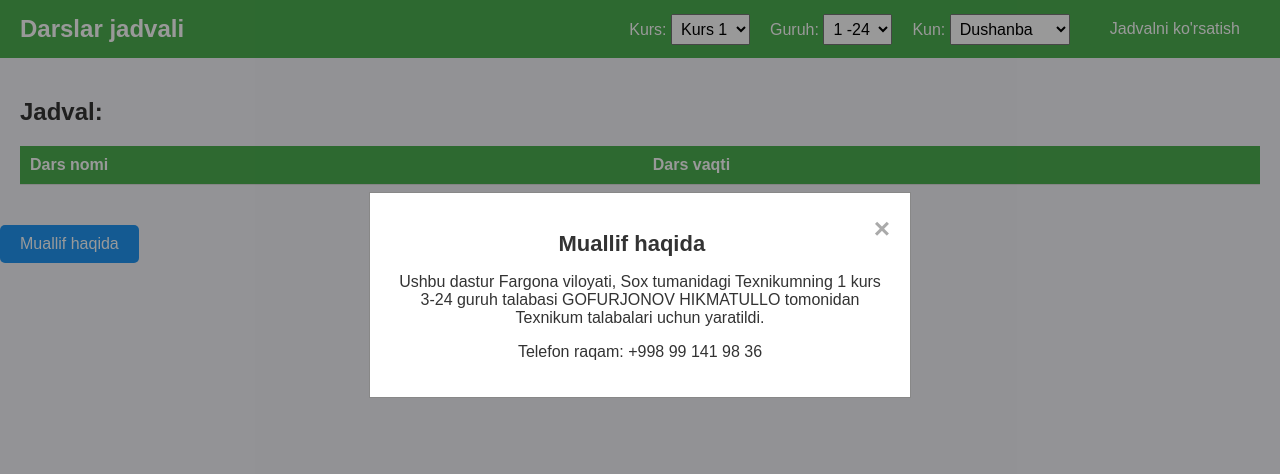
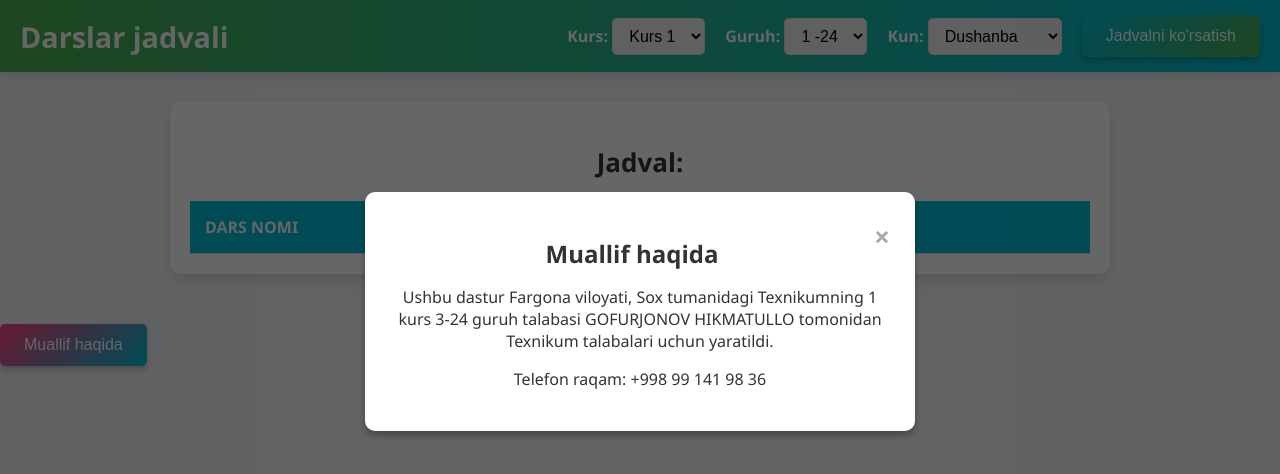
Before and after one commit to Hiki0611/darslar-tartibi.github.io, a plain HTML site: page index.html in a window 1280 px wide. Both pictures are taken after a click on the button "Muallif haqida". Drawn offline with Linux system fonts and the light colour scheme.

Commit message:
Update style.css

```diff
--- a/style.css
+++ b/style.css
@@ -1,22 +1,25 @@
 /* Основные стили */
 body {
-  font-family: Arial, sans-serif;
-  background-color: #f4f4f9;
+  font-family: 'Segoe UI', Tahoma, Geneva, Verdana, sans-serif;
+  background-color: #f0f4f8;
   margin: 0;
   padding: 0;
+  color: #333;
 }
 
 /* Навигационная панель */
 .navbar {
-  background-color: #4CAF50;
-  padding: 10px 20px;
+  background: linear-gradient(90deg, #4CAF50, #00bcd4);
+  padding: 15px 20px;
   display: flex;
   justify-content: space-between;
   align-items: center;
+  box-shadow: 0 4px 8px rgba(0, 0, 0, 0.1);
 }
 
 .navbar .logo h1 {
   color: white;
+  font-size: 1.8rem;
   margin: 0;
 }
 
@@ -32,35 +35,56 @@ body {
 
 .form-group label {
   color: white;
+  font-weight: bold;
 }
 
 select {
-  padding: 5px;
+  padding: 8px 12px;
   font-size: 16px;
+  border-radius: 5px;
+  border: 1px solid #ddd;
+  transition: background-color 0.3s ease;
+}
+
+select:focus {
+  background-color: #e3f2fd;
 }
 
 button {
-  background-color: #4CAF50;
+  background: linear-gradient(135deg, #00bcd4, #4CAF50);
   color: white;
-  padding: 10px 20px;
+  padding: 12px 24px;
   border: none;
   cursor: pointer;
   font-size: 16px;
   border-radius: 5px;
+  box-shadow: 0 4px 6px rgba(0, 0, 0, 0.2);
+  transition: background 0.3s, transform 0.3s ease;
 }
 
 button:hover {
-  background-color: #45a049;
+  background: linear-gradient(135deg, #4CAF50, #00bcd4);
+  transform: scale(1.05);
+}
+
+button:active {
+  transform: scale(0.98);
 }
 
 /* Контейнер для расписания */
 .container {
   padding: 20px;
+  max-width: 900px;
+  margin: 30px auto;
+  background-color: #fff;
+  border-radius: 10px;
+  box-shadow: 0 6px 12px rgba(0, 0, 0, 0.1);
 }
 
 h2 {
-  font-size: 24px;
+  font-size: 26px;
   color: #333;
+  text-align: center;
 }
 
 /* Таблица расписания */
@@ -71,34 +95,38 @@ h2 {
 }
 
 #schedule-table th, #schedule-table td {
-  padding: 10px;
+  padding: 15px;
   text-align: left;
   border-bottom: 1px solid #ddd;
 }
 
 #schedule-table th {
-  background-color: #4CAF50;
+  background-color: #00bcd4;
   color: white;
+  text-transform: uppercase;
 }
 
 #schedule-table td {
-  background-color: #f9f9f9;
+  background-color: #fafafa;
+  font-size: 16px;
 }
 
 /* Стили для кнопки "Muallif haqida" и модального окна */
 #author-btn {
-  background-color: #2196F3;
+  background: linear-gradient(135deg, #ff4081, #00bcd4);
   color: white;
-  padding: 10px 20px;
+  padding: 12px 24px;
   border: none;
   cursor: pointer;
   font-size: 16px;
   border-radius: 5px;
   margin-top: 20px;
+  transition: background 0.3s, transform 0.3s ease;
 }
 
 #author-btn:hover {
-  background-color: #1976D2;
+  background: linear-gradient(135deg, #00bcd4, #ff4081);
+  transform: scale(1.05);
 }
 
 /* Модальное окно */
@@ -110,18 +138,20 @@ h2 {
   top: 0;
   width: 100%;
   height: 100%;
-  background-color: rgba(0, 0, 0, 0.4); /* Полупрозрачный фон */
-  overflow: auto;
+  background-color: rgba(0, 0, 0, 0.6);
+  animation: fadeIn 0.5s ease-out;
 }
 
 .modal-content {
   background-color: #fff;
   margin: 15% auto;
-  padding: 20px;
-  border: 1px solid #888;
+  padding: 25px;
+  border-radius: 10px;
   width: 80%;
   max-width: 500px;
   text-align: center;
+  animation: slideIn 0.7s ease-out;
+  box-shadow: 0 4px 6px rgba(0, 0, 0, 0.3);
 }
 
 #close-btn {
@@ -136,17 +166,57 @@ h2 {
 #close-btn:focus {
   color: black;
   text-decoration: none;
-  cursor: pointer;
 }
 
 .modal-content h2 {
-  font-size: 22px;
+  font-size: 24px;
   margin-bottom: 15px;
 }
 
 .modal-content p {
   font-size: 16px;
   color: #333;
+}
+
+/* Анимация для открытия модального окна */
+@keyframes fadeIn {
+  from {
+    opacity: 0;
+  }
+  to {
+    opacity: 1;
+  }
+}
+
+@keyframes slideIn {
+  from {
+    transform: translateY(-50px);
+  }
+  to {
+    transform: translateY(0);
+  }
+}
+
+/* Эффект частиц */
+@keyframes particles {
+  0% {
+    transform: scale(1);
+    opacity: 0.8;
+  }
+  100% {
+    transform: scale(2);
+    opacity: 0;
+  }
+}
+
+.particle {
+  position: absolute;
+  width: 8px;
+  height: 8px;
+  background-color: rgba(255, 255, 255, 0.8);
+  border-radius: 50%;
+  animation: particles 1.5s ease-in-out infinite;
+  pointer-events: none;
 }
 
 /* Стиль для мобильных устройств */
```
